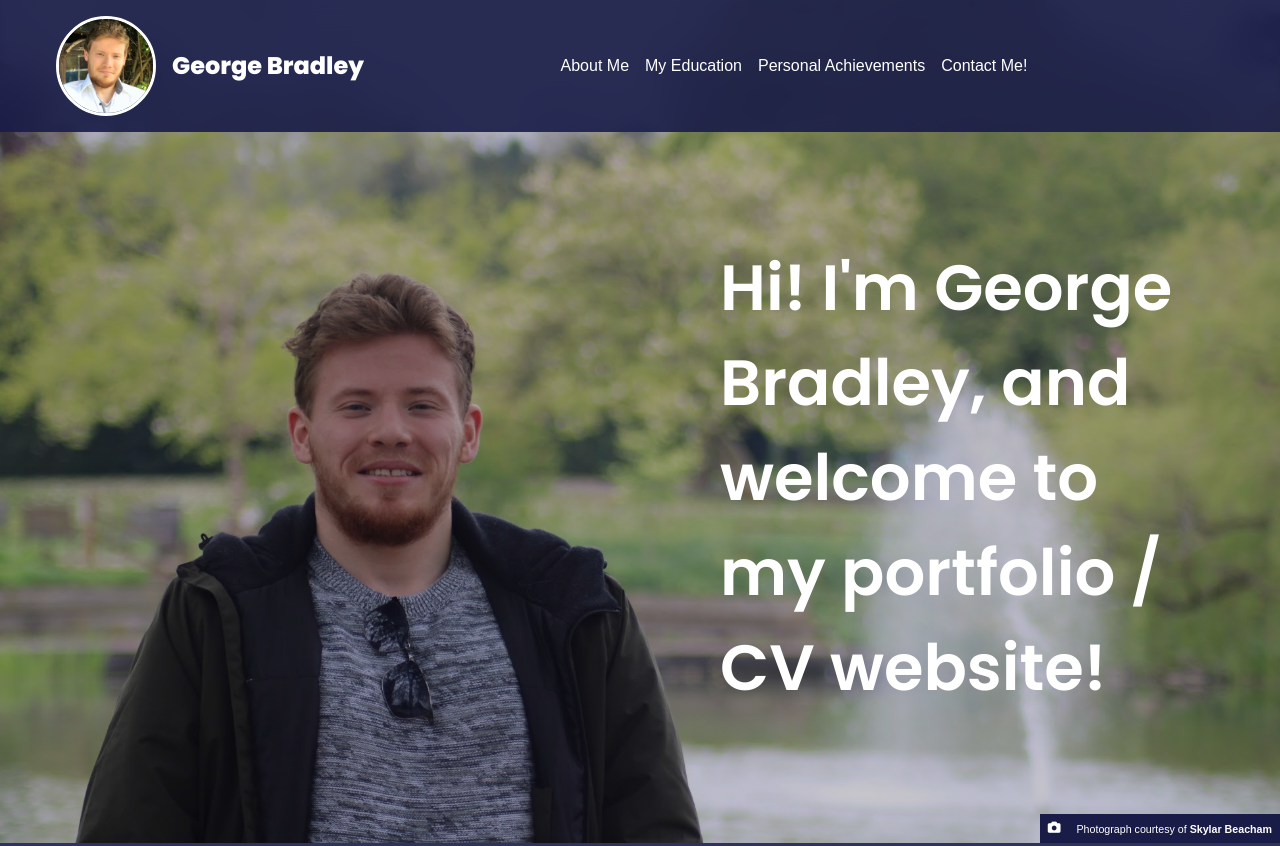
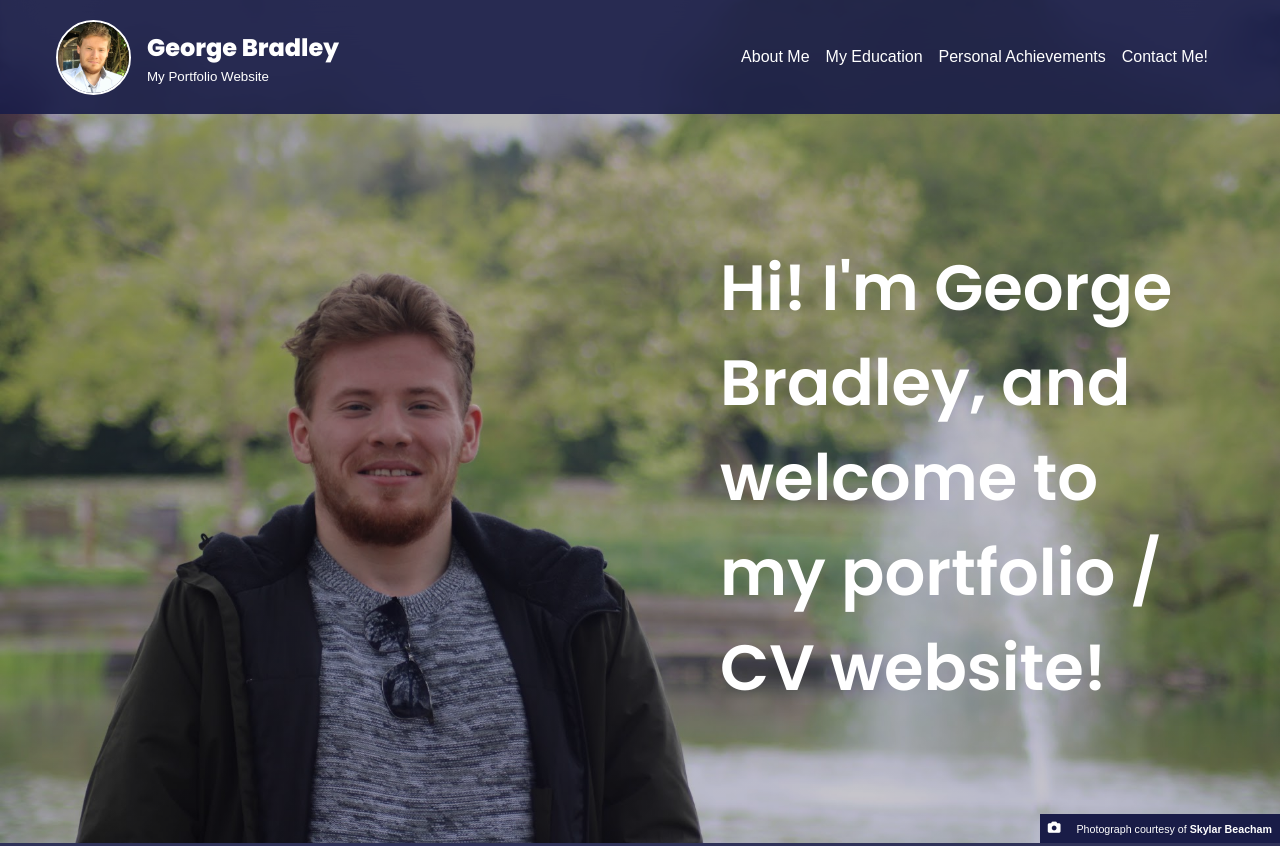
Before and after one commit to GeorgeBradley/george-bradley.github.io, a plain HTML site: page index.html in a window 1280 px wide. Shown: the top 846 px of the page. Drawn offline with Linux system fonts and the light colour scheme; a web font is replaced by a local one.

Commit message:
Navbar update

```diff
--- a/css/style.css
+++ b/css/style.css
@@ -109,12 +109,16 @@ h1 {
     color:var(--primary-white);
 
 }
+.ta-e {
+    align-self: flex-end;
+}
 .george-icon {
-    width:100px;
-    height:100px;
+    width:75px;
+    height:75px;
+    aspect-ratio: 16 / 9;
     border-radius: 50%;
     overflow: hidden;
-    border:.2rem solid var(--primary-white);
+    border:.13rem solid var(--primary-white);
 }
 .icon-area {
     display:flex;
@@ -269,12 +273,12 @@ img {
 .primary-nav__items {
 
     display:flex;
-
+    margin-left: auto;
     gap:1rem;
     flex-wrap: wrap;
     list-style-type: none;
     align-items: center;
-    margin:0;
+
     padding:1rem;
 
 }
--- a/index.html
+++ b/index.html
@@ -26,7 +26,10 @@
                 <div class="george-icon">
                     <img src="images/profilePicOnFacebook.jpg" alt="">
                 </div>
-                <h3 class="person-name">George Bradley</h3>
+                <div>
+                    <h3 class="person-name">George Bradley</h3>
+                    <small>My Portfolio Website</small>
+                </div>
 
 
             </div>
```
